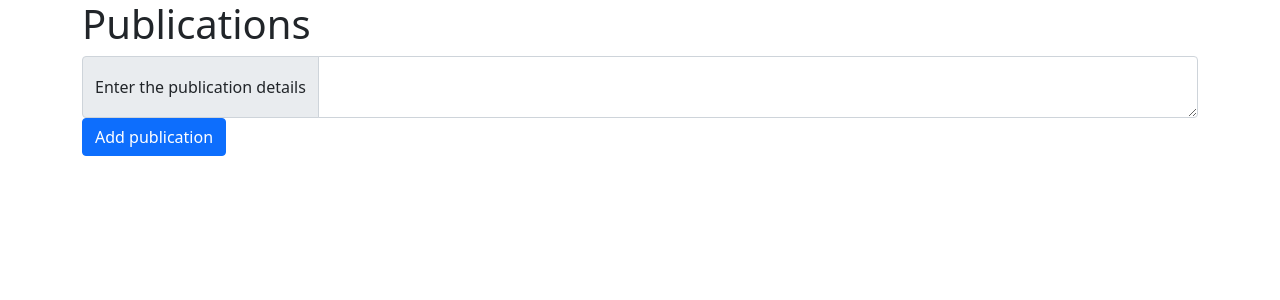
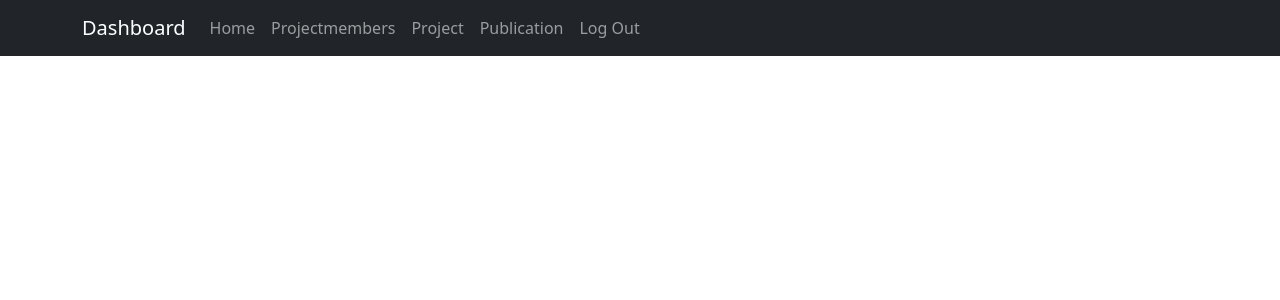
Before and after one commit to saravanamuthu1/myapp2, a React (Create React App) app: page /dashboard in a window 1280 px wide. Shown: the top 300 px of the page. Built offline with nearby package versions, Linux system fonts and the light colour scheme; no server answers.

Commit message:
dashboard setup completed

```diff
--- a/src/App.js
+++ b/src/App.js
@@ -8,14 +8,23 @@ import { Route } from 'react-router-dom';
 import Dashboard from './Components/Dashboard';
 import Login from './Components/Login';
 import { AuthProvider } from './contexts/AuthContext';
+import Home from './Components/Home';
+import Publication from './Components/Publication';
+import Project from './Components/Project';
+import Projectmembers from './Components/Projectmembers';
 function App() {
   return (
   <AuthProvider>
 <Routes>
-          <Route exact path="/" element={<Signup />}> </Route>
-          <Route exact path="/signup" element={<Signup/>}> </Route>
-          <Route exact path="/dashboard" element={<Dashboard />}> </Route>
-          <Route exact path="/login" element={<Login />}> </Route>
+          <Route exact path="/" element={<Signup />}/>
+          <Route exact path="/signup" element={<Signup/>}/>
+          <Route exact path="/dashboard" element={<Dashboard />}>
+          <Route exact path="/dashboard/Home" element={<Home/>}/>
+          <Route exact path="/dashboard/Projectmembers" element={<Projectmembers />}/>
+          <Route exact path="/dashboard/Project" element={<Project/>}/>
+          <Route exact path="dashboard/Publication" element={<Publication />}/>
+          </Route>
+          <Route exact path="/login" element={<Login />}/>
 </Routes>
 </AuthProvider>
   );
--- a/src/Components/Dashboard.js
+++ b/src/Components/Dashboard.js
@@ -3,21 +3,51 @@ import { Card,Container,Button } from 'react-bootstrap';
 import ReactDOM from 'react-dom/client';
 import InputGroup from 'react-bootstrap/InputGroup';
 import { Form } from 'react-bootstrap';
+import { BrowserRouter } from 'react-router-dom';
+import { NavLink, Outlet } from 'react-router-dom';
+import { Link } from 'react-router-dom';
+import Home from './Home';
+import Projectmembers from './Projectmembers';
+import Publication from './Publication';
+import Project from './Project';
+import Nav from 'react-bootstrap/Nav';
+import Navbar from 'react-bootstrap/Navbar';
+import { useNavigate } from 'react-router-dom';
+import { useAuth } from "../contexts/AuthContext"
 function Dashboard(){
+    const [error, setError] = useState("")
+    const { currentUser, logout } = useAuth()
+    const history = useNavigate()
+    async function handleLogout() {
+        setError("")
+
+        try {
+          await logout()
+          history("/login")
+        } catch {
+          setError("Failed to log out")
+        }
+      }
     return(
-      <Container className='align-items-center justify-content-center'>
-        <h1>Publications</h1>
-        <Form>
-        <Form.Group id="input"></Form.Group>
-        <InputGroup>
-        <InputGroup.Text>Enter the publication details</InputGroup.Text>
-        <Form.Control as="textarea" aria-label="With textarea" />
-        </InputGroup>
-        <Button variant="primary" type="submit">
-            Add publication
-        </Button>
-        </Form>
-    </Container>
+        <>
+         <Navbar collapseOnSelect expand="lg" bg="dark" variant="dark">
+      <Container>
+        <Navbar.Brand>Dashboard</Navbar.Brand>
+        <Navbar.Toggle aria-controls="responsive-navbar-nav" />
+        <Navbar.Collapse id="responsive-navbar-nav">
+          <Nav className="me-auto">
+            <Nav.Link as ={Link} to={ "/dashboard/Home"}>Home</Nav.Link>
+            <Nav.Link as ={Link} to={"/dashboard/Projectmembers"}>Projectmembers</Nav.Link>
+            <Nav.Link as ={Link} to= {"/dashboard/Project"}>Project</Nav.Link>
+            <Nav.Link as = {Link} to= {"dashboard/Publication"}>Publication</Nav.Link>
+            <Nav.Link onClick={handleLogout}> Log Out </Nav.Link>
+          </Nav>
+        </Navbar.Collapse>
+
+      </Container>
+    </Navbar>
+    <Outlet />
+        </>
     )
 }
 export default Dashboard
--- /dev/null
+++ b/src/Components/Home.js
@@ -0,0 +1,11 @@
+import React from 'react';
+import ReactDOM from 'react-dom/client';
+
+function Home(){
+    return(
+        <>
+        <h1>this is a home</h1>
+    </>
+    )
+}
+export default Home
--- /dev/null
+++ b/src/Components/Project.js
@@ -0,0 +1,9 @@
+import React from 'react';
+import ReactDOM from 'react-dom/client';
+
+function Project(){
+    return(
+       <h1>this is the home page of the Dashboard</h1>
+    )
+}
+export default Project
--- /dev/null
+++ b/src/Components/Projectmembers.js
@@ -0,0 +1,9 @@
+import React from 'react';
+import ReactDOM from 'react-dom/client';
+
+function Projectmembers(){
+    return(
+       <h1>this is project members page</h1>
+    )
+}
+export default Projectmembers
--- /dev/null
+++ b/src/Components/Publication.js
@@ -0,0 +1,8 @@
+import React from "react"
+import { Container } from "react-bootstrap"
+function Publication(){
+    return(
+    <h1>this is a publication page</h1>
+    )
+}
+export default Publication
--- a/src/contexts/AuthContext.js
+++ b/src/contexts/AuthContext.js
@@ -17,6 +17,9 @@ export function AuthProvider({children}){
     function login(email,password){
         return auth.signInWithEmailAndPassword(email,password)
     }
+    function logout() {
+        return auth.signOut()
+      }
 
     useEffect(() => {
         const unsubscribe = auth.onAuthStateChanged(user => {
@@ -30,6 +33,7 @@ export function AuthProvider({children}){
     const value ={
         currentUser,
         login,
+        logout,
         signup
     }
     return (
```
